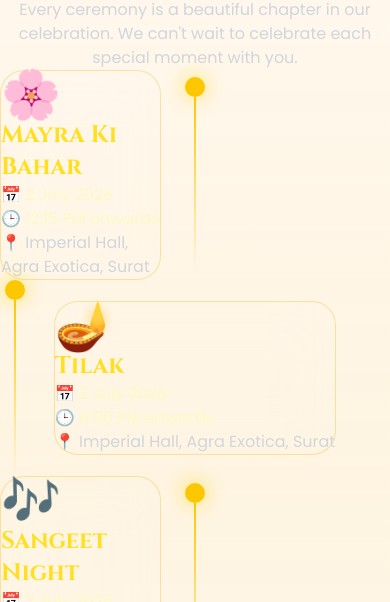
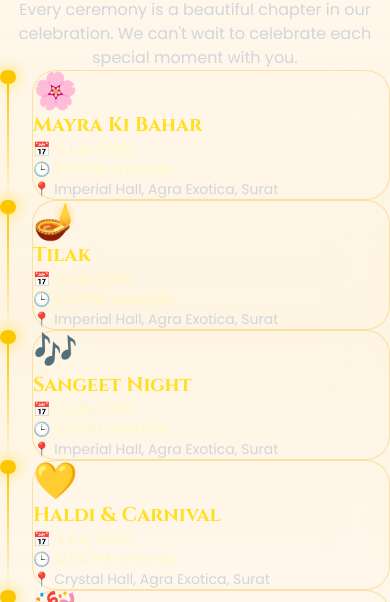
Before and after one commit to nihitagarwal2006-cloud/anshul-payal-wedding, a Next.js app: page / in a window 390 px wide. Shown: the part 966-1568 px from the top of the page. Built offline with nearby package versions, Linux system fonts and the light colour scheme.

Commit message:
Improve timeline mobile responsiveness

```diff
--- a/components/timeline/TimelineCard.tsx
+++ b/components/timeline/TimelineCard.tsx
@@ -25,73 +25,77 @@ export default function TimelineCard({
     <motion.div
       initial={{
         opacity: 0,
-        x: left ? -80 : 80,
+        x: left ? -60 : 60,
       }}
       whileInView={{
         opacity: 1,
         x: 0,
       }}
       viewport={{ once: true }}
-      transition={{
-        duration: 0.8,
-      }}
-      className="relative grid grid-cols-[1fr_auto_1fr] items-center gap-6 py-8"
+      transition={{ duration: 0.7 }}
+      className="relative py-6 md:grid md:grid-cols-[1fr_auto_1fr] md:items-center md:gap-8"
     >
-      {/* LEFT CARD */}
-      <div className={`${left ? "block" : "hidden md:block"}`}>
-        {left && (
-          <div className="ml-auto max-w-md rounded-3xl border border-yellow-500/30 bg-white/5 p-6 backdrop-blur-xl transition duration-300 hover:scale-105 hover:border-yellow-300 hover:shadow-[0_0_30px_rgba(255,215,0,0.25)]">
+      {/* ---------------- MOBILE ---------------- */}
+      <div className="md:hidden flex gap-4">
+        <div className="flex flex-col items-center">
+          <div className="h-4 w-4 rounded-full bg-yellow-400 shadow-[0_0_15px_rgba(255,215,0,0.8)]" />
+          <div className="mt-2 h-full w-[2px] bg-gradient-to-b from-yellow-400 to-transparent" />
+        </div>
+
+        <div className="flex-1 rounded-3xl border border-yellow-500/30 bg-white/5 p-5 backdrop-blur-xl">
+          <div className="text-4xl">{icon}</div>
+
+          <h3 className="mt-3 text-xl font-bold text-yellow-300">
+            {title}
+          </h3>
+
+          <p className="mt-3 text-sm text-yellow-100">
+            📅 {date}
+          </p>
+
+          <p className="mt-2 text-sm text-yellow-100">
+            🕒 {time}
+          </p>
+
+          <p className="mt-2 text-sm text-gray-300">
+            📍 {venue}
+          </p>
+        </div>
+      </div>
+
+      {/* ---------------- DESKTOP ---------------- */}
+
+      <div className={`${left ? "hidden md:block" : "hidden"}`}>
+        <div className="ml-auto max-w-md rounded-3xl border border-yellow-500/30 bg-white/5 p-6 backdrop-blur-xl transition hover:scale-105 hover:border-yellow-300">
           <div className="text-5xl">{icon}</div>
 
           <h3 className="mt-4 text-2xl font-bold text-yellow-300">
             {title}
           </h3>
 
-            <p className="mt-4 text-yellow-100">
-              📅 {date}
-            </p>
-
-            <p className="mt-2 text-yellow-100">
-              🕒 {time}
-            </p>
-
-            <p className="mt-2 text-gray-300">
-              📍 {venue}
-            </p>
+          <p className="mt-4 text-yellow-100">📅 {date}</p>
+          <p className="mt-2 text-yellow-100">🕒 {time}</p>
+          <p className="mt-2 text-gray-300">📍 {venue}</p>
         </div>
-        )}
       </div>
 
-      {/* CENTER */}
-      <div className="flex flex-col items-center">
+      <div className="hidden md:flex flex-col items-center">
         <div className="h-5 w-5 rounded-full bg-yellow-400 shadow-[0_0_20px_rgba(255,215,0,0.7)]" />
-
         <div className="h-44 w-[2px] bg-gradient-to-b from-yellow-400 to-transparent" />
       </div>
 
-      {/* RIGHT CARD */}
-      <div className={`${left ? "hidden md:block" : "block"}`}>
-        {!left && (
-          <div className="max-w-md rounded-3xl border border-yellow-500/30 bg-white/5 p-6 backdrop-blur-xl transition duration-300 hover:scale-105 hover:border-yellow-300 hover:shadow-[0_0_30px_rgba(255,215,0,0.25)]">
+      <div className={`${left ? "hidden" : "hidden md:block"}`}>
+        <div className="max-w-md rounded-3xl border border-yellow-500/30 bg-white/5 p-6 backdrop-blur-xl transition hover:scale-105 hover:border-yellow-300">
           <div className="text-5xl">{icon}</div>
 
           <h3 className="mt-4 text-2xl font-bold text-yellow-300">
             {title}
           </h3>
 
-            <p className="mt-4 text-yellow-100">
-              📅 {date}
-            </p>
-
-            <p className="mt-2 text-yellow-100">
-              🕒 {time}
-            </p>
-
-            <p className="mt-2 text-gray-300">
-              📍 {venue}
-            </p>
+          <p className="mt-4 text-yellow-100">📅 {date}</p>
+          <p className="mt-2 text-yellow-100">🕒 {time}</p>
+          <p className="mt-2 text-gray-300">📍 {venue}</p>
         </div>
-        )}
       </div>
     </motion.div>
   );
```
Lines whose indentation alone changed are shown as unchanged.
